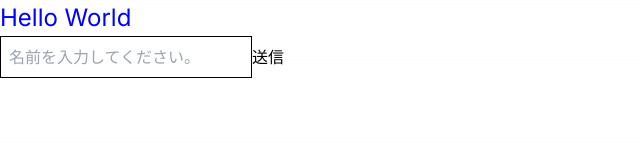
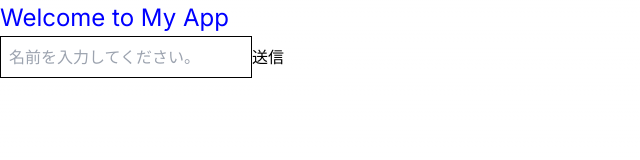
Before and after one commit to kohei240155/next-js-training, a Next.js app: page / in a window 1280 px wide. Shown: the top 160 px of the page, without its empty margins (0-640 px from the left). Built offline with nearby package versions, Linux system fonts and the light colour scheme.

Commit message:
No6 Answer

```diff
--- a/src/app/page.tsx
+++ b/src/app/page.tsx
@@ -14,7 +14,7 @@ export default function Home() {
 
   return (
     <>
-      <Title />
+      <Title text="Welcome to My App" />
       <form onSubmit={handleSubmit}>
         <input
           type="text"
--- a/src/app/title/page.tsx
+++ b/src/app/title/page.tsx
@@ -1,9 +1,9 @@
 import React from 'react'
 import styles from "../styles/Home.module.css";
 
-const Title = () => {
+const Title = ({text}: {text: string}) => {
   return (
-    <h1 className={styles.title}>Hello World</h1>
+    <h1 className={styles.title}>{text}</h1>
   )
 }
 
```
